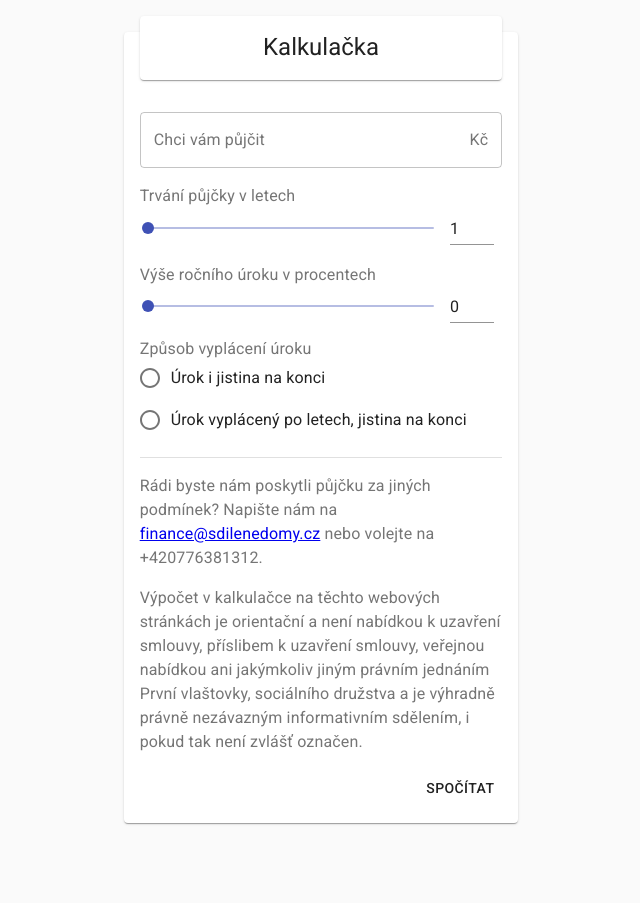
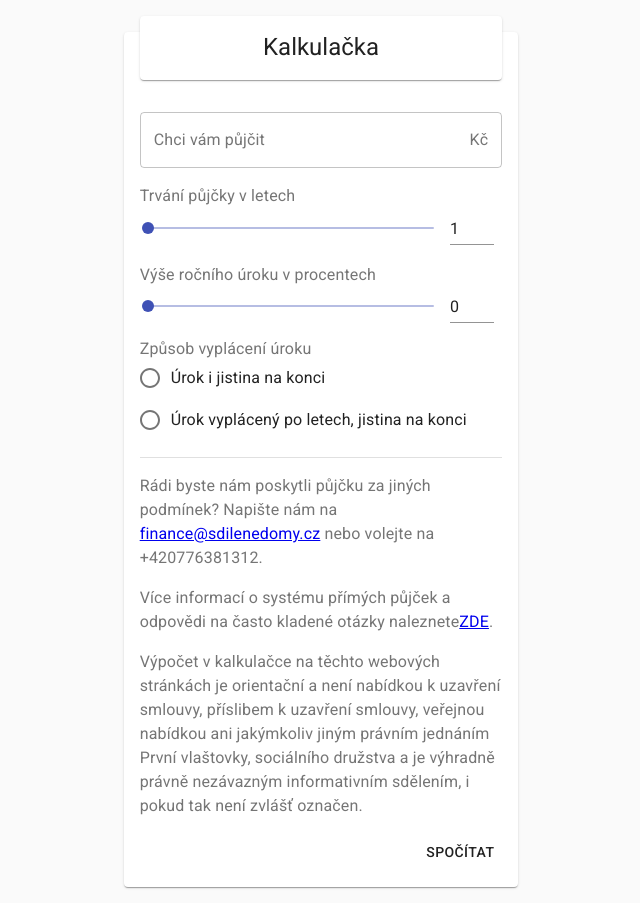
Before and after one commit to sdilenedomy/prvni-vlastovka-kalkulacka, a React (Create React App) app: page / in a window 1280 px wide. Shown: the whole page, without its empty margins (319-959 px from the left). Before the commit the page ends 839 px from the top, so only its background shows below. Built offline with nearby package versions, Linux system fonts and the light colour scheme.

Commit message:
prime pujcky FAQ

```diff
--- a/src/Components/Calculator/Calculator.jsx
+++ b/src/Components/Calculator/Calculator.jsx
@@ -102,6 +102,13 @@ export default function Calculator({
                     </Typography>
 
                     <Typography className={classes.note} color="textSecondary">
+                      Více informací o systému přímých půjček a odpovědi na často
+                      kladené otázky naleznete
+                      <a href="https://sdilenedomy.cz/prime-pujcky/">ZDE</a>
+                      .
+                    </Typography>
+
+                    <Typography className={classes.note} color="textSecondary">
                       Výpočet v kalkulačce na těchto webových stránkách je orientační a
                       není nabídkou k uzavření smlouvy, příslibem k uzavření smlouvy,
                       veřejnou nabídkou ani jakýmkoliv jiným právním jednáním
```
Also changed, not shown: 1 other file (tests, documents, lock files or other folders).
